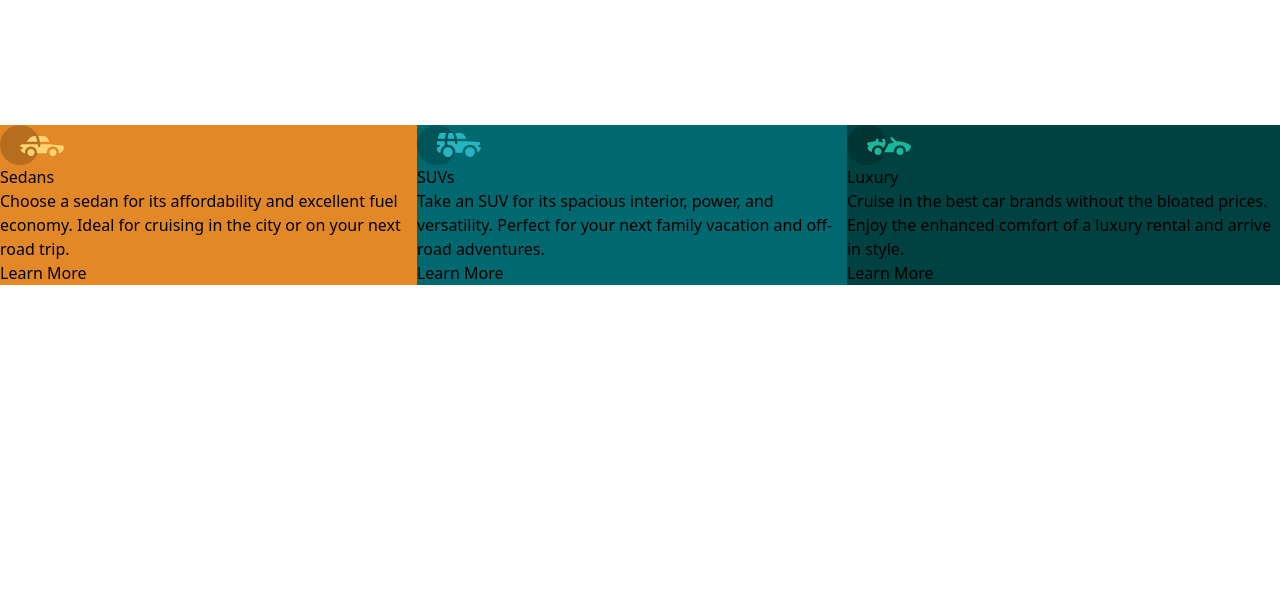
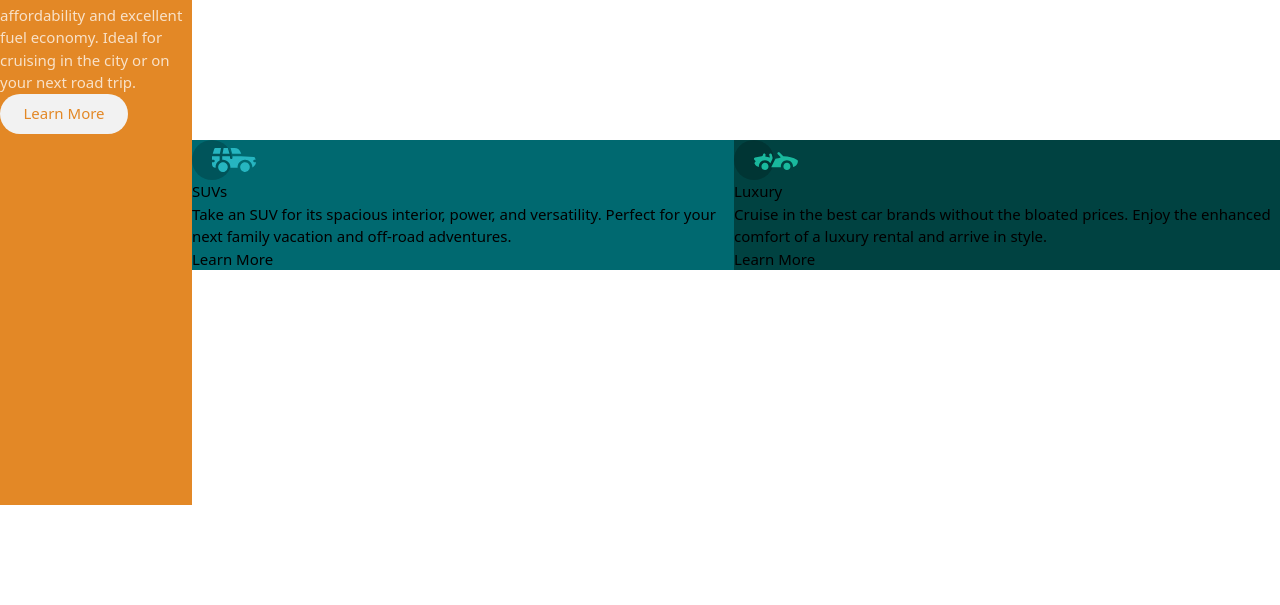
Before and after one commit to PabloGoulartn/3-column, a website: page src/index.html in a window 1280 px wide. Shown: the part 195-800 px from the top of the page. Drawn offline with Linux system fonts and the light colour scheme.

Commit message:
Sedans mudanças gerais

```diff
--- a/src/index.html
+++ b/src/index.html
@@ -7,17 +7,17 @@
     <link rel="shortcut icon" href="images/favicon-32x32.png" type="image/x-icon">
     <link rel="stylesheet" href="output.css">
 </head>
-<body class="h-screen flex items-center">
-    <main class="flex">
-        <article class="bg-[hsl(31,77%,52%)]">
+<body class="h-screen text-[15px]">
+    <main class="flex justify-center items-center h-screen">
+        <article class="bg-[hsl(31,77%,52%)] h-3/4">
             <picture>
                 <img src="images/icon-sedans.svg" alt="Icone de um sedans">
             </picture>
 
-            <h1>Sedans</h1>
-            <p>Choose a sedan for its affordability and excellent fuel economy. Ideal for cruising in the city or on your next road trip.</p>
+            <h1 class="text-3xl uppercase text-[hsl(0,0%,95%)]">Sedans</h1>
+            <p class="w-48 text-[hsla(0,0%,100%,0.75)]">Choose a sedan for its affordability and excellent fuel economy. Ideal for cruising in the city or on your next road trip.</p>
 
-            <button aria-label="Learn more about Sedans">Learn More</button>
+            <button aria-label="Learn more about Sedans" class="bg-[hsl(0,0%,95%)] text-[hsl(31,77%,52%)] rounded-full w-32 h-10">Learn More</button>
         </article>
 
         <article class="bg-[hsl(184,100%,22%)]">
```
Also changed, not shown: src/output.css.
